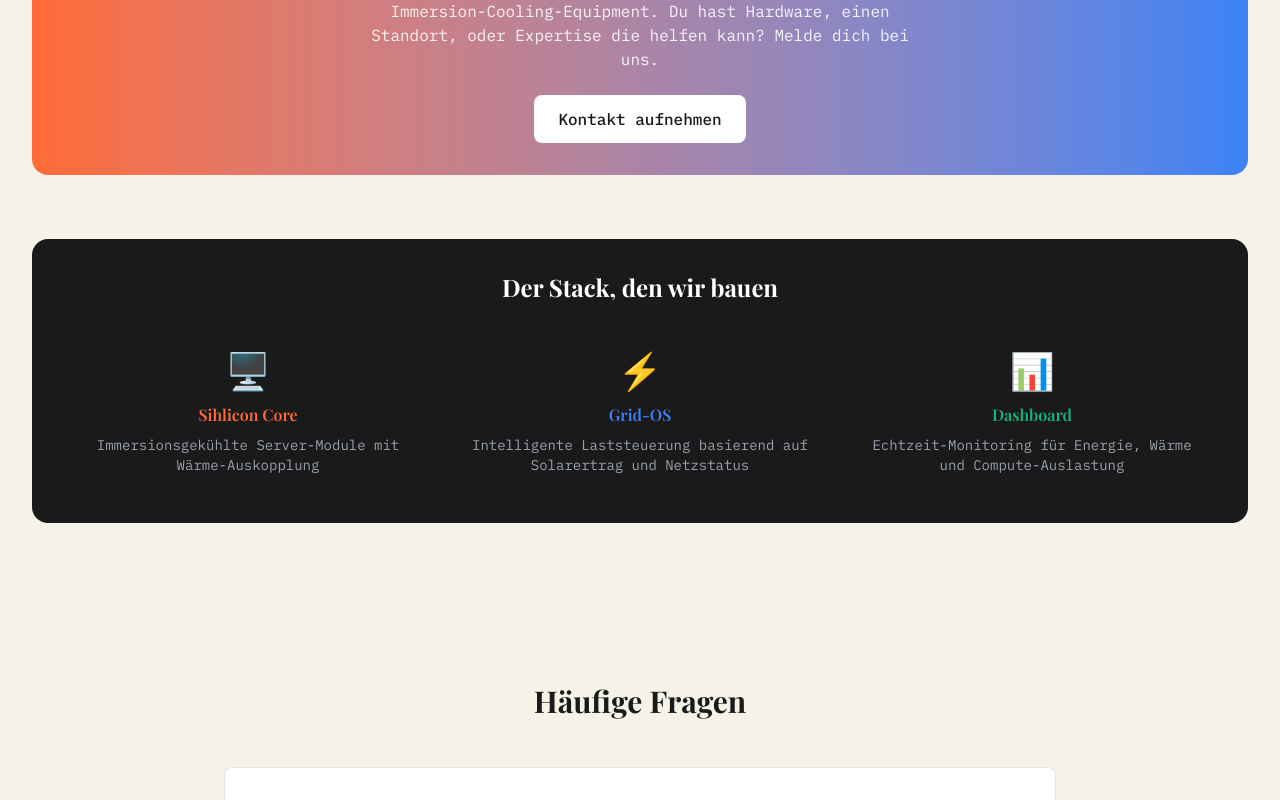
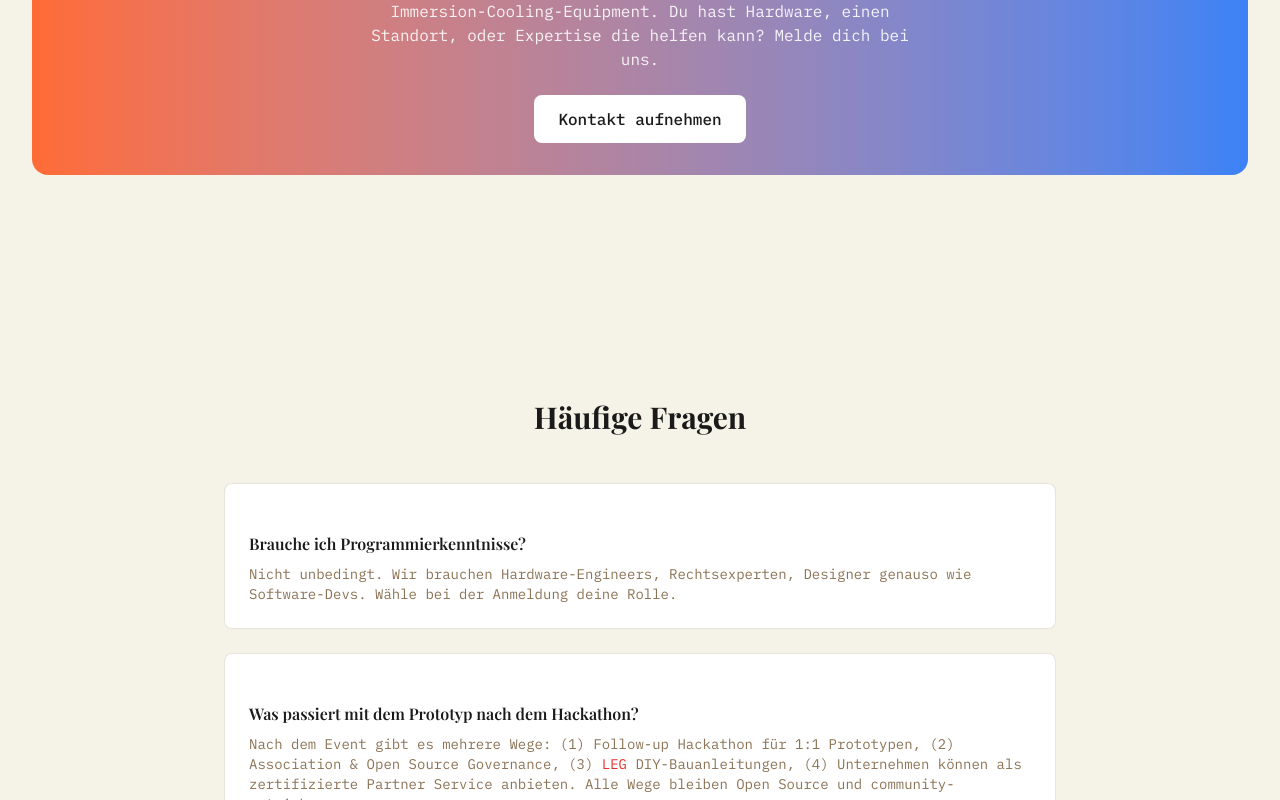
Before and after one commit to wgusta/sihlhack, a Next.js app: page /about in a window 1280 px wide. Shown: the part 11200-12000 px from the top of the page. Built offline with nearby package versions, Linux system fonts and the light colour scheme.

Commit message:
Remove 'Der Stack, den wir bauen' card from Partners & Sponsors section

```diff
--- a/components/landing/DataProvidersSection.tsx
+++ b/components/landing/DataProvidersSection.tsx
@@ -31,36 +31,6 @@ export function DataProvidersSection() {
             Kontakt aufnehmen
           </a>
         </div>
-
-        {/* What you'll build */}
-        <div className="bg-brand-black rounded-2xl p-8">
-          <h3 className="font-display text-2xl font-bold text-white text-center mb-8">
-            Der Stack, den wir bauen
-          </h3>
-          <div className="grid grid-cols-1 md:grid-cols-3 gap-6">
-            <div className="text-center p-4">
-              <div className="text-4xl mb-3">🖥️</div>
-              <h4 className="font-mono text-thermal-orange font-semibold mb-2">Sihlicon Core</h4>
-              <p className="text-sm text-gray-400 font-mono">
-                Immersionsgekühlte Server-Module mit Wärme-Auskopplung
-              </p>
-            </div>
-            <div className="text-center p-4">
-              <div className="text-4xl mb-3">⚡</div>
-              <h4 className="font-mono text-compute-blue font-semibold mb-2">Grid-OS</h4>
-              <p className="text-sm text-gray-400 font-mono">
-                Intelligente Laststeuerung basierend auf Solarertrag und Netzstatus
-              </p>
-            </div>
-            <div className="text-center p-4">
-              <div className="text-4xl mb-3">📊</div>
-              <h4 className="font-mono text-grid-green font-semibold mb-2">Dashboard</h4>
-              <p className="text-sm text-gray-400 font-mono">
-                Echtzeit-Monitoring für Energie, Wärme und Compute-Auslastung
-              </p>
-            </div>
-          </div>
-        </div>
       </div>
     </section>
   )
```
